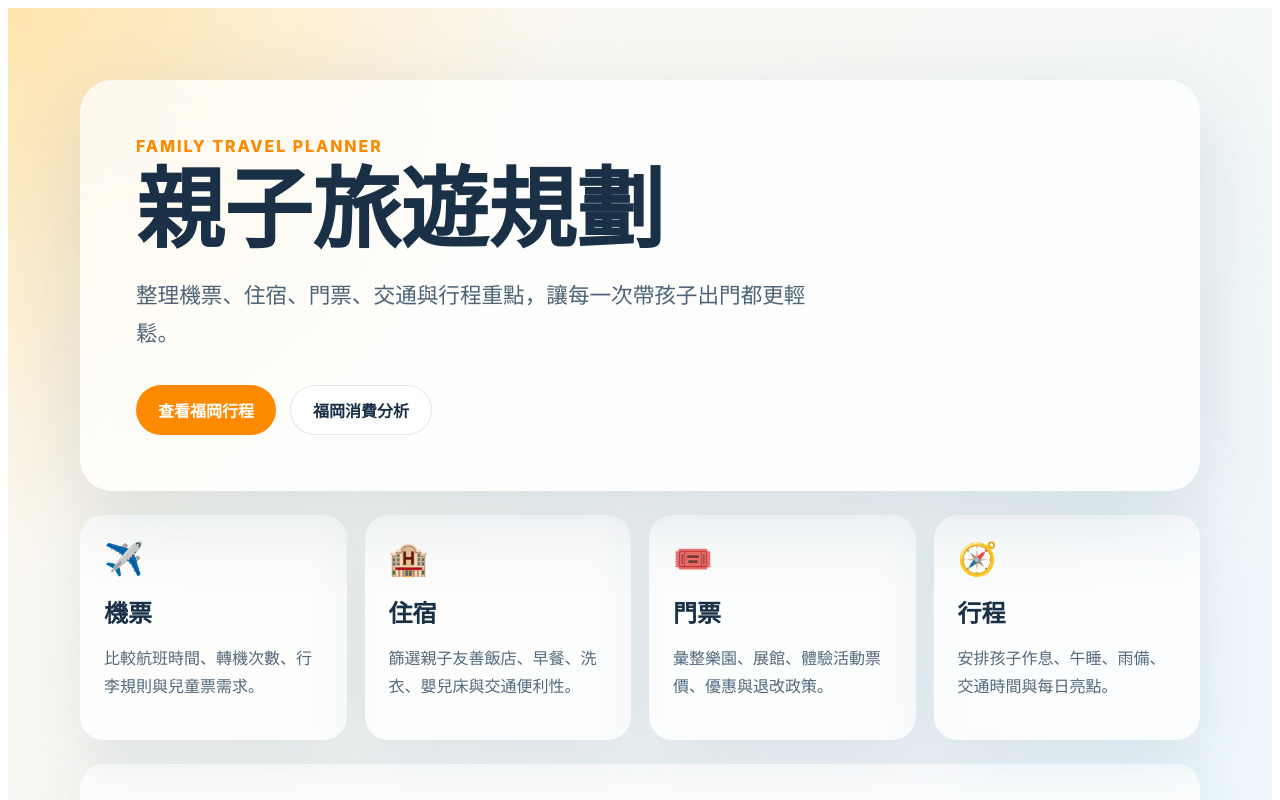
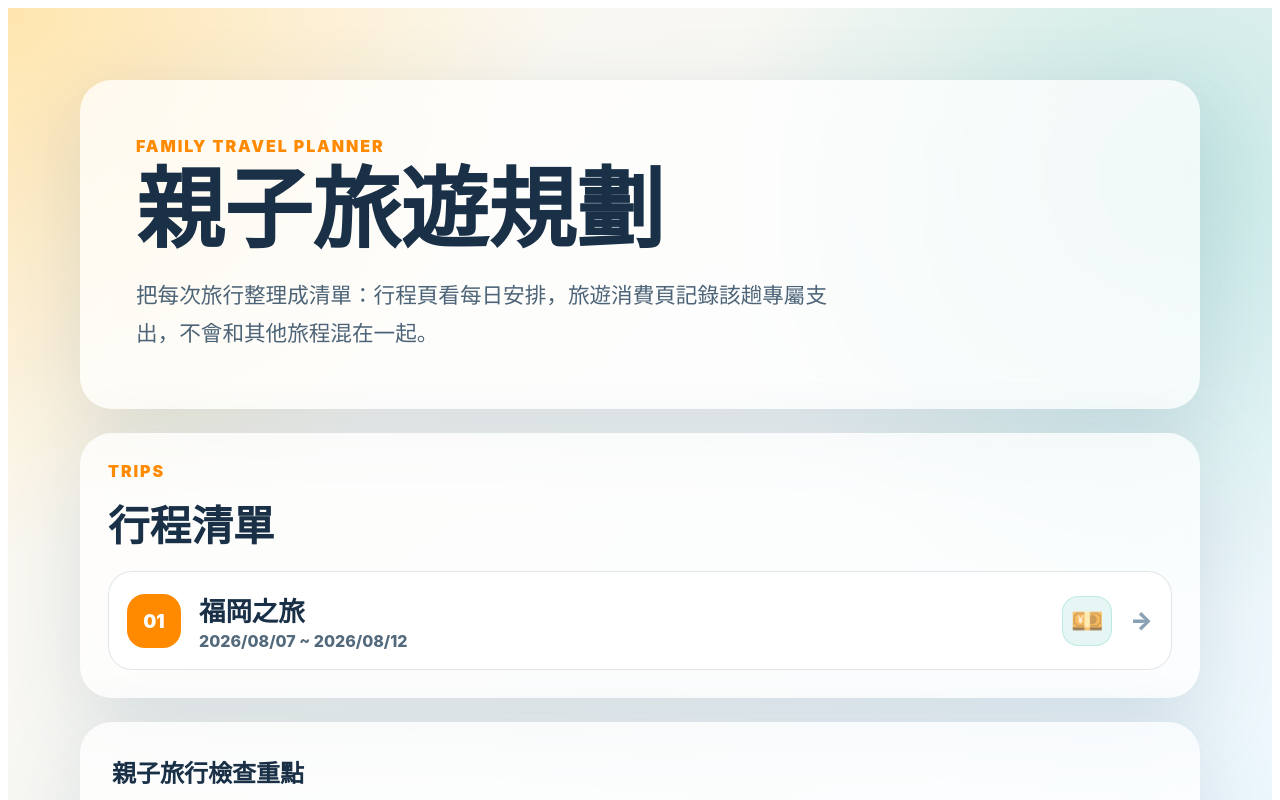
Before and after one commit to dongjhe/travel, an Angular app: page / in a window 1280 px wide. Shown: the top 800 px of the page. Built offline with nearby package versions, Linux system fonts and the light colour scheme.

Commit message:
Show trips as a list on home page

```diff
--- a/src/app/pages/home/home.html
+++ b/src/app/pages/home/home.html
@@ -2,34 +2,33 @@
   <section class="hero">
     <p class="eyebrow">Family Travel Planner</p>
     <h1>親子旅遊規劃</h1>
-    <p class="lead">整理機票、住宿、門票、交通與行程重點，讓每一次帶孩子出門都更輕鬆。</p>
-    <div class="actions">
-      <a routerLink="/fukuoka-2026" class="button primary">查看福岡行程</a>
-      <a routerLink="/fukuoka-2026/expenses" class="button secondary">福岡消費分析</a>
-    </div>
+    <p class="lead">
+      把每次旅行整理成清單：行程頁看每日安排，旅遊消費頁記錄該趟專屬支出，不會和其他旅程混在一起。
+    </p>
   </section>
 
-  <section id="sections" class="cards" aria-label="旅遊規劃分類">
-    <article>
-      <span>✈️</span>
-      <h2>機票</h2>
-      <p>比較航班時間、轉機次數、行李規則與兒童票需求。</p>
-    </article>
-    <article>
-      <span>🏨</span>
-      <h2>住宿</h2>
-      <p>篩選親子友善飯店、早餐、洗衣、嬰兒床與交通便利性。</p>
-    </article>
-    <article>
-      <span>🎟️</span>
-      <h2>門票</h2>
-      <p>彙整樂園、展館、體驗活動票價、優惠與退改政策。</p>
-    </article>
-    <article>
-      <span>🧭</span>
-      <h2>行程</h2>
-      <p>安排孩子作息、午睡、雨備、交通時間與每日亮點。</p>
-    </article>
+  <section class="trip-list" aria-label="旅遊行程清單">
+    <div class="section-title">
+      <p class="eyebrow">Trips</p>
+      <h2>行程清單</h2>
+    </div>
+
+    <a class="trip-row" routerLink="/fukuoka-2026" aria-label="前往福岡之旅行程">
+      <span class="trip-no">01</span>
+      <span class="trip-main">
+        <strong>福岡之旅</strong>
+        <span>2026/08/07 ~ 2026/08/12</span>
+      </span>
+      <a
+        class="expense-icon"
+        routerLink="/fukuoka-2026/expenses"
+        aria-label="前往福岡之旅旅遊消費"
+        title="旅遊消費"
+        (click)="$event.stopPropagation()"
+        >💴</a
+      >
+      <span class="arrow">→</span>
+    </a>
   </section>
 
   <section id="checklist" class="checklist">
--- a/src/app/pages/home/home.scss
+++ b/src/app/pages/home/home.scss
@@ -4,6 +4,7 @@
   color: #193047;
   background:
     radial-gradient(circle at top left, rgba(255, 206, 99, 0.45), transparent 34rem),
+    radial-gradient(circle at 92% 16%, rgba(43, 179, 163, 0.22), transparent 28rem),
     linear-gradient(135deg, #fff8ed 0%, #eaf7ff 100%);
   font-family:
     'Inter',
@@ -20,18 +21,23 @@
   padding: 72px 0;
 }
 
-.hero {
-  padding: 56px;
+.hero,
+.trip-list,
+.checklist {
   border-radius: 32px;
   background: rgba(255, 255, 255, 0.74);
   box-shadow: 0 24px 80px rgba(54, 91, 125, 0.16);
   backdrop-filter: blur(18px);
 }
 
+.hero {
+  padding: 56px;
+}
+
 .eyebrow {
   margin: 0 0 12px;
   color: #ff8a00;
-  font-weight: 800;
+  font-weight: 900;
   letter-spacing: 0.12em;
   text-transform: uppercase;
 }
@@ -43,73 +49,96 @@ h1 {
 }
 
 .lead {
-  max-width: 680px;
+  max-width: 720px;
   margin: 24px 0 0;
   color: #4d6478;
   font-size: clamp(1.1rem, 2vw, 1.35rem);
   line-height: 1.8;
 }
 
-.actions {
-  display: flex;
-  flex-wrap: wrap;
-  gap: 14px;
-  margin-top: 32px;
+.trip-list {
+  margin-top: 24px;
+  padding: 28px;
 }
 
-.button {
-  display: inline-flex;
-  align-items: center;
-  justify-content: center;
-  min-height: 48px;
-  padding: 0 22px;
-  border-radius: 999px;
-  font-weight: 800;
-  text-decoration: none;
+.section-title {
+  margin-bottom: 18px;
 }
 
-.primary {
-  color: white;
-  background: #ff8a00;
+.section-title h2 {
+  margin: 0;
+  font-size: clamp(1.8rem, 4vw, 2.6rem);
 }
 
-.secondary {
-  color: #193047;
-  background: #ffffff;
+.trip-row {
+  display: grid;
+  grid-template-columns: auto 1fr auto auto;
+  gap: 18px;
+  align-items: center;
+  padding: 18px;
+  border-radius: 24px;
+  color: inherit;
+  text-decoration: none;
+  background: #fff;
   border: 1px solid rgba(25, 48, 71, 0.12);
+  transition:
+    transform 0.16s ease,
+    box-shadow 0.16s ease;
 }
 
-.cards {
-  display: grid;
-  grid-template-columns: repeat(4, minmax(0, 1fr));
-  gap: 18px;
-  margin-top: 24px;
+.trip-row:hover {
+  transform: translateY(-2px);
+  box-shadow: 0 18px 50px rgba(54, 91, 125, 0.14);
 }
 
-article,
-.checklist {
-  border-radius: 24px;
-  background: rgba(255, 255, 255, 0.78);
-  box-shadow: 0 18px 60px rgba(54, 91, 125, 0.12);
+.trip-no {
+  display: grid;
+  place-items: center;
+  width: 54px;
+  height: 54px;
+  border-radius: 18px;
+  color: #fff;
+  background: #ff8a00;
+  font-size: 1.15rem;
+  font-weight: 950;
 }
 
-article {
-  padding: 24px;
+.trip-main strong {
+  display: block;
+  font-size: clamp(1.25rem, 3vw, 1.65rem);
 }
 
-article span {
-  font-size: 2rem;
+.trip-main span {
+  display: block;
+  color: #53697c;
+  font-weight: 800;
+  margin-top: 2px;
 }
 
-article h2,
-.checklist h2 {
-  margin: 16px 0 10px;
+.expense-icon {
+  display: grid;
+  place-items: center;
+  width: 48px;
+  height: 48px;
+  border-radius: 16px;
+  text-decoration: none;
+  font-size: 1.65rem;
+  background: rgba(43, 179, 163, 0.12);
+  border: 1px solid rgba(43, 179, 163, 0.2);
+  transition:
+    transform 0.16s ease,
+    background 0.16s ease;
 }
 
-article p,
-.checklist li {
-  color: #53697c;
-  line-height: 1.7;
+.expense-icon:hover {
+  transform: scale(1.06);
+  background: rgba(43, 179, 163, 0.2);
+}
+
+.arrow {
+  color: #8aa0b4;
+  font-size: 1.5rem;
+  font-weight: 950;
 }
 
 .checklist {
@@ -117,23 +146,50 @@ article p,
   padding: 32px;
 }
 
+.checklist h2 {
+  margin: 0 0 10px;
+}
+
 .checklist ul {
   margin: 0;
   padding-left: 1.25rem;
 }
 
-@media (max-width: 860px) {
-  .hero {
-    padding: 32px;
+.checklist li {
+  color: #53697c;
+  line-height: 1.7;
+}
+
+.checklist li + li {
+  margin-top: 5px;
+}
+
+@media (max-width: 720px) {
+  .shell {
+    padding: 40px 0;
   }
 
-  .cards {
-    grid-template-columns: repeat(2, minmax(0, 1fr));
+  .hero,
+  .trip-list,
+  .checklist {
+    padding: 28px;
+  }
+
+  .trip-row {
+    grid-template-columns: auto 1fr auto;
+  }
+
+  .arrow {
+    display: none;
   }
 }
 
-@media (max-width: 560px) {
-  .cards {
-    grid-template-columns: 1fr;
+@media (max-width: 520px) {
+  .trip-row {
+    grid-template-columns: 1fr auto;
+  }
+
+  .trip-no {
+    grid-column: 1 / -1;
   }
 }
```
